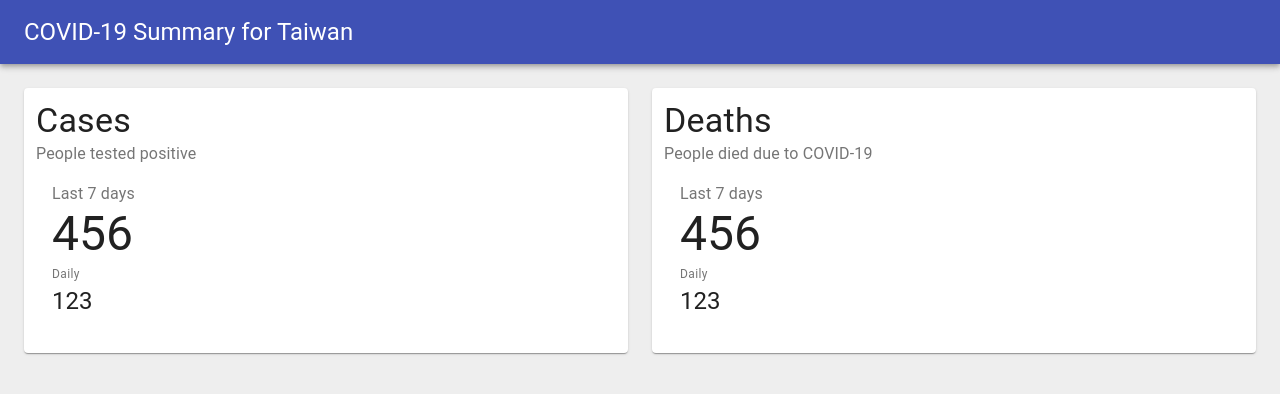
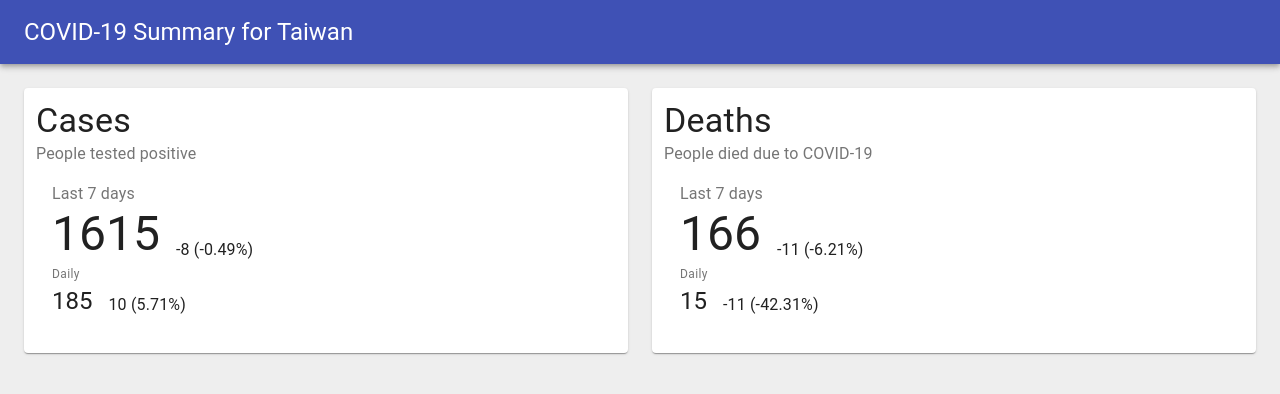
Before and after one commit to zvn/covid-visualizer, a React (Create React App) app in the folder frontend/: page / in a window 1280 px wide. Shown: the top 394 px of the page. Built offline with nearby package versions, Linux system fonts and the light colour scheme.

Commit message:
display numbers and include icons in NumberWidget

```diff
--- a/frontend/package.json
+++ b/frontend/package.json
@@ -4,6 +4,7 @@
   "private": true,
   "dependencies": {
     "@material-ui/core": "^4.11.4",
+    "@material-ui/icons": "^4.11.2",
     "@testing-library/jest-dom": "^5.14.1",
     "@testing-library/react": "^11.2.7",
     "@testing-library/user-event": "^12.8.3",
--- a/frontend/src/NumberWidget.js
+++ b/frontend/src/NumberWidget.js
@@ -2,10 +2,13 @@ import logo from './logo.svg';
 import './App.css';
 import { makeStyles } from '@material-ui/core/styles';
 import Card from '@material-ui/core/Card';
+import Grid from '@material-ui/core/Grid';
 import grey from '@material-ui/core/colors/grey';
 import { CardHeader } from '@material-ui/core';
 import { CardContent } from '@material-ui/core';
 import Typography from '@material-ui/core/Typography';
+import ArrowUpwardIcon from '@material-ui/icons/ArrowUpward';
+import ArrowDownwardIcon from '@material-ui/icons/ArrowDownward';
 
 const widgetStyles = makeStyles({
   root: {
@@ -29,6 +32,37 @@ const widgetStyles = makeStyles({
 
 function NumberWidget(props) {
   const classes = widgetStyles();
+  var today_counter = 0;
+  var today_diff = 0;
+  var today_percent = 0;
+  var week_counter = 0;
+  var week_diff = 0;
+  var week_percent = 0;
+
+  var data_counts = props.data.length;
+  if (data_counts > 0) {
+    today_counter = props.data[data_counts - 1][props.datakey + '_daily'];
+    today_diff = today_counter;
+    today_percent = 100;
+    week_counter = props.data[data_counts - 1][props.datakey + '_total'];
+    week_diff = week_counter;
+    week_percent = 100;
+  }
+  if (data_counts > 1) {
+    today_diff = today_counter - props.data[data_counts - 2][props.datakey + '_daily'];
+    today_percent = today_diff * 100 / props.data[data_counts - 2][props.datakey + '_daily'];
+    today_percent = Math.round(today_percent * 100) / 100;
+  }
+  if (data_counts > 7) {
+    week_counter =
+      props.data[data_counts - 1][props.datakey + '_total'] -
+      props.data[data_counts - 8][props.datakey + '_total'];
+    week_diff = today_counter - props.data[data_counts - 8][props.datakey + '_daily'];
+    week_percent = week_diff * 100 / (week_counter - week_diff);
+    week_percent = Math.round(week_percent * 100) / 100;
+  }
+
+
 
   return (
     <Card className={classes.root}>
@@ -42,15 +76,33 @@ function NumberWidget(props) {
         <Typography className={classes.caption} color="textSecondary">
           Last 7 days
         </Typography>
-        <Typography variant="h3" component="h2">
-          456
-        </Typography>
+        <Grid alignItems="flex-end" container spacing={2}>
+          <Grid item>
+            <Typography variant="h3" component="h2">
+              {week_counter}
+            </Typography>
+          </Grid>
+          <Grid item>
+            <Typography className={classes.caption} >
+              {week_diff} ({week_percent}%)
+            </Typography>
+          </Grid>
+        </Grid>
         <Typography variant="caption" color="textSecondary">
           Daily
         </Typography>
-        <Typography variant="h5" component="h2">
-          123
-        </Typography>
+        <Grid alignItems="flex-end" container spacing={2}>
+          <Grid item>
+            <Typography variant="h5" component="h2">
+              {today_counter}
+            </Typography>
+          </Grid>
+          <Grid item>
+            <Typography className={classes.caption} >
+              {today_diff} ({today_percent}%)
+            </Typography>
+          </Grid>
+        </Grid>
       </CardContent>
     </Card>
   );
```
Also changed, not shown: frontend/src/App.js, 1 other file (tests, documents, lock files or other folders).
